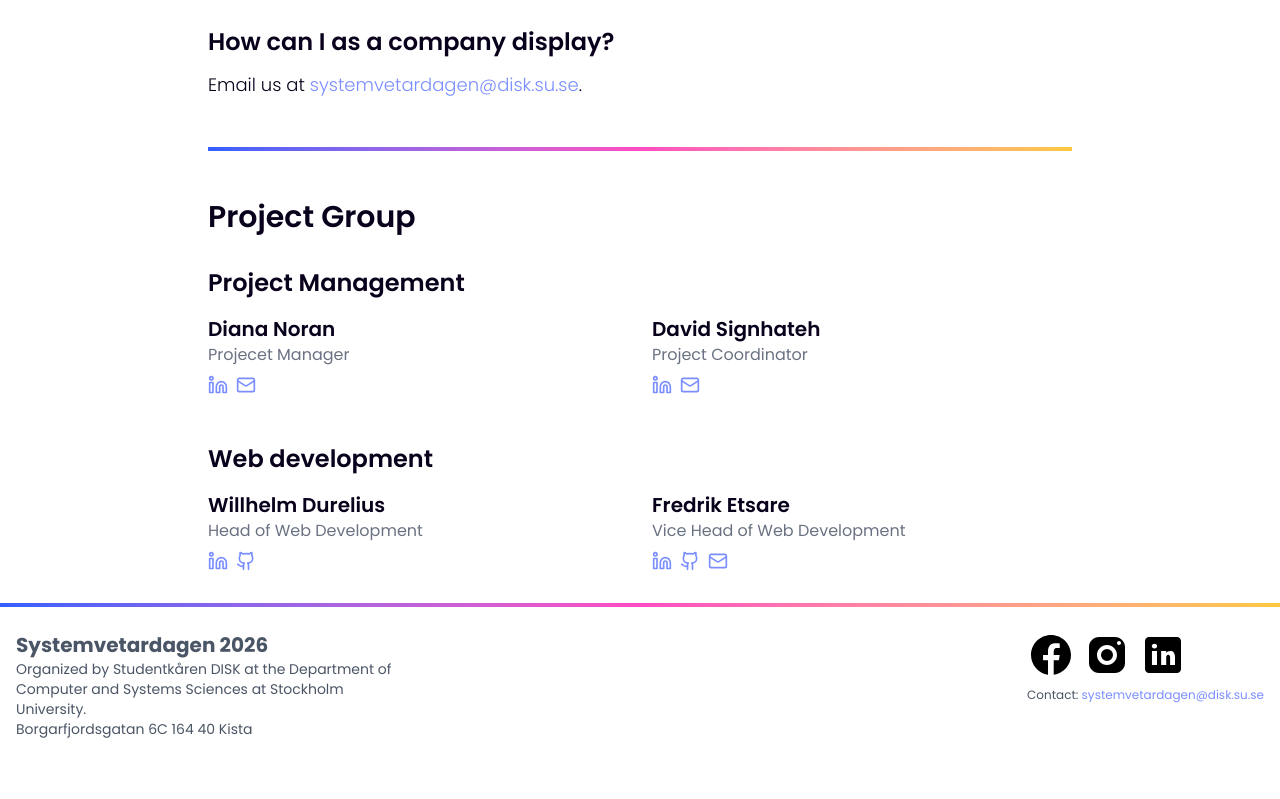
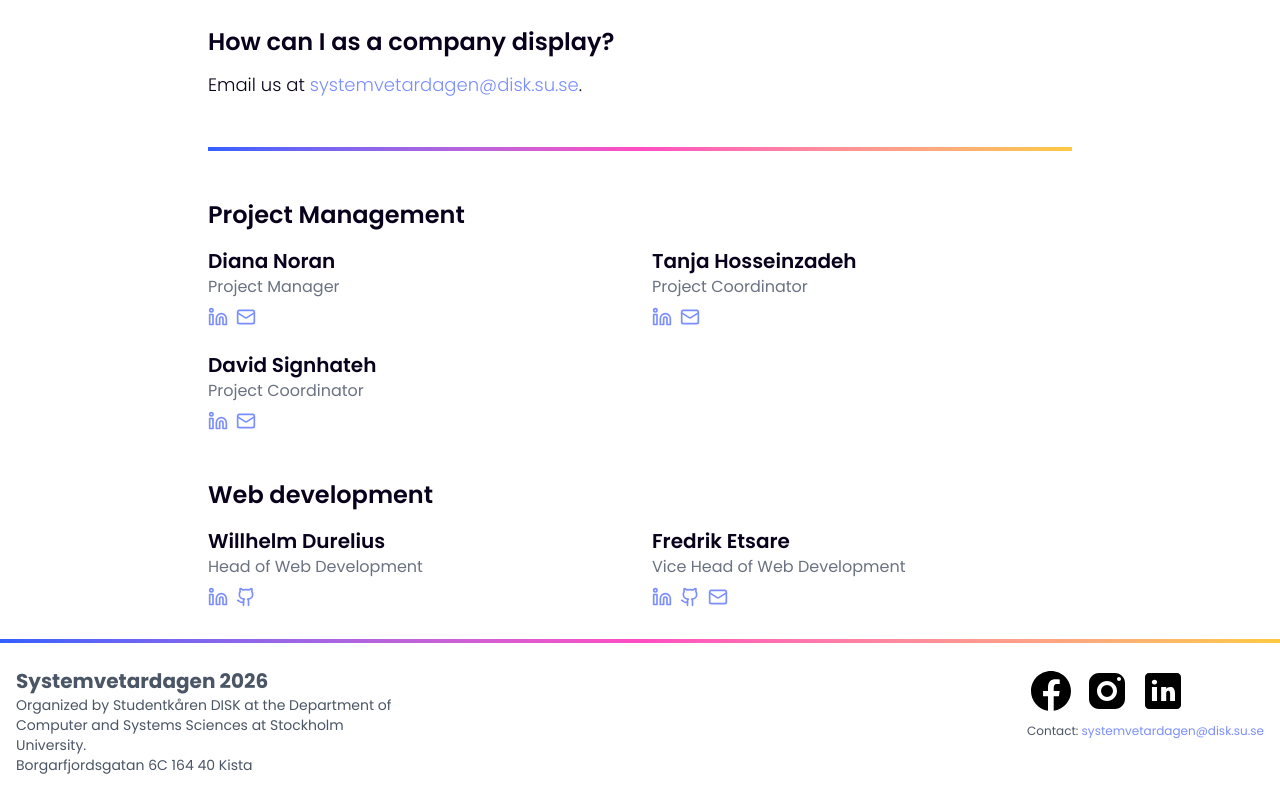
Before and after one commit to Systemvetardagen/Systemvetardagen, a React (Vite) app: page /about in a window 1280 px wide. Shown: the part 638-1437 px from the top of the page. Before the commit the page ends 1401 px from the top, so only its background shows below. Built offline with nearby package versions, Linux system fonts and the light colour scheme.

Commit message:
Refactored leaders, added tanja

```diff
--- a/src/lib/locales/en/project-group.json
+++ b/src/lib/locales/en/project-group.json
@@ -2,34 +2,44 @@
   "groups": [
     {
       "name": "Project Management",
-      "head": {
+      "leaders": [
+        {
           "name": "Diana Noran",
-        "role": "Projecet Manager",
+          "role": "Project Manager",
           "linkedIn": "https://www.linkedin.com/in/diana-noran/",
           "email": "systemvetardagen@disk.su.se"
         },
-      "vice": {
+        {
+          "name": "Tanja Hosseinzadeh",
+          "role": "Project Coordinator",
+          "linkedIn": "https://www.linkedin.com/in/tanja-hosseinzadeh/",
+          "email": "systemvetardagen@disk.su.se"
+        },
+        {
           "name": "David Signhateh",
           "role": "Project Coordinator",
           "linkedIn": "https://www.linkedin.com/in/david-singhateh-680489303/",
           "email": "systemvetardagen@disk.su.se"
         }
+      ]
     },
     {
       "name": "Web development",
-      "head": {
+      "leaders": [
+        {
           "name": "Willhelm Durelius",
           "role": "Head of Web Development",
           "linkedIn": "https://linkedin.com/in/wilhelm-durelius-6a11012b1",
           "github": "https://github.com/durelius"
         },
-      "vice": {
+        {
           "name": "Fredrik Etsare",
           "role": "Vice Head of Web Development",
           "linkedIn": "https://linkedIn.com/in/fredrik-etsare-20a535255/",
           "github": "https://github.com/fetsare",
           "email": "fredrik.etsare@disk.su.se"
         }
+      ]
     }
   ]
 }
--- a/src/lib/locales/se/project-group.json
+++ b/src/lib/locales/se/project-group.json
@@ -1,35 +1,45 @@
 {
   "groups": [
     {
-      "name": "Projektledningen",
-      "head": {
+      "name": "Project Management",
+      "leaders": [
+        {
           "name": "Diana Noran",
-        "role": "Projecet Manager",
+          "role": "Project Manager",
           "linkedIn": "https://www.linkedin.com/in/diana-noran/",
           "email": "systemvetardagen@disk.su.se"
         },
-      "vice": {
+        {
+          "name": "Tanja Hosseinzadeh",
+          "role": "Project Coordinator",
+          "linkedIn": "https://www.linkedin.com/in/tanja-hosseinzadeh/",
+          "email": "systemvetardagen@disk.su.se"
+        },
+        {
           "name": "David Signhateh",
           "role": "Project Coordinator",
           "linkedIn": "https://www.linkedin.com/in/david-singhateh-680489303/",
           "email": "systemvetardagen@disk.su.se"
         }
+      ]
     },
     {
-      "name": "Web Utveckling",
-      "head": {
+      "name": "Web development",
+      "leaders": [
+        {
           "name": "Willhelm Durelius",
           "role": "Head of Web Development",
           "linkedIn": "https://linkedin.com/in/wilhelm-durelius-6a11012b1",
           "github": "https://github.com/durelius"
         },
-      "vice": {
+        {
           "name": "Fredrik Etsare",
           "role": "Vice Head of Web Development",
           "linkedIn": "https://linkedIn.com/in/fredrik-etsare-20a535255/",
           "github": "https://github.com/fetsare",
           "email": "fredrik.etsare@disk.su.se"
         }
+      ]
     }
   ]
 }
--- a/src/lib/types/project-group.ts
+++ b/src/lib/types/project-group.ts
@@ -1,7 +1,6 @@
 export interface ProjectGroupType {
   name: string;
-  head?: ProjectGroupMember;
-  vice?: ProjectGroupMember;
+  leaders: ProjectGroupMember[]
   members?: ProjectGroupMember[];
 }
 
--- a/src/ui/common/ProjectContributors.tsx
+++ b/src/ui/common/ProjectContributors.tsx
@@ -1,6 +1,6 @@
 import React from "react";
 import ProjectGroupSection from "./ProjectGroupSection.tsx";
-import FadeInSection from "../layout/FadeInSection.tsx";
+// import FadeInSection from "../layout/FadeInSection.tsx";
 import { useTranslation } from "react-i18next";
 import { ProjectGroupType } from "@/lib/types/project-group.ts";
 
@@ -12,18 +12,17 @@ const ProjectGroup: React.FC = () => {
 
   return (
     <section id="project-group" className="space-y-8">
-      <FadeInSection direction="fadeLeft">
+      {/* <FadeInSection direction="fadeLeft">
         <h2 className="text-2xl md:text-3xl font-semibold mb-6">
           Project Group
         </h2>
-      </FadeInSection>
+      </FadeInSection> */}
       <div className="space-y-12">
         {projectGroups.map((group: ProjectGroupType, index) => (
           <ProjectGroupSection
             key={index}
             name={group.name}
-            head={group.head}
-            vice={group.vice}
+            leaders={group.leaders}
             members={group.members}
           />
         ))}
--- a/src/ui/common/ProjectGroupSection.tsx
+++ b/src/ui/common/ProjectGroupSection.tsx
@@ -49,8 +49,7 @@ const SocialLinks: React.FC<ProjectGroupMember> = ({
 
 const ProjectGroupSection: React.FC<ProjectGroupType> = ({
   name,
-  head,
-  vice,
+  leaders,
   members,
 }) => {
   const [isExpanded, setIsExpanded] = useState(false);
@@ -59,20 +58,13 @@ const ProjectGroupSection: React.FC<ProjectGroupType> = ({
       <div className="space-y-4">
         <h3 className="text-2xl font-semibold">{name}</h3>
         <div className="grid md:grid-cols-2 gap-6">
-          {head && (
-            <div className="">
-              <p className="text-xl font-semibold">{head.name}</p>
-              <p className="text-md text-gray-500">{head.role}</p>
-              <SocialLinks {...head} />
+          {leaders.map((leader, index) => (
+            <div className="" key={index}>
+              <p className="text-xl font-semibold">{leader.name}</p>
+              <p className="text-md text-gray-500">{leader.role}</p>
+              <SocialLinks {...leader} />
             </div>
-          )}
-          {vice && (
-            <div className="">
-              <p className="text-xl font-semibold">{vice.name}</p>
-              <p className="text-md text-gray-500">{vice.role}</p>
-              <SocialLinks {...vice} />
-            </div>
-          )}
+          ))}
         </div>
         {members && members.length > 0 && (
           <div className="space-y-4">
```
Lines whose indentation alone changed are shown as unchanged.
